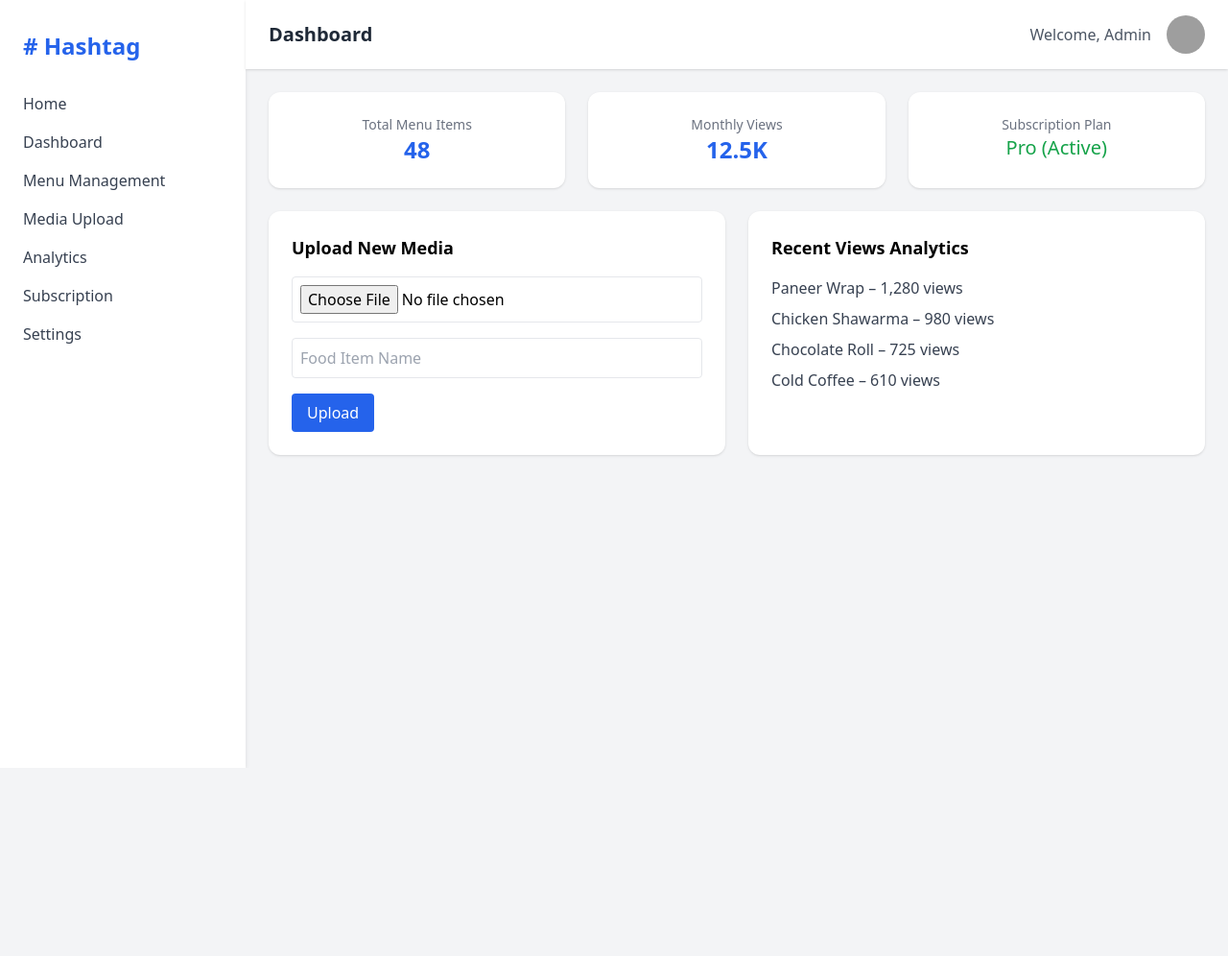
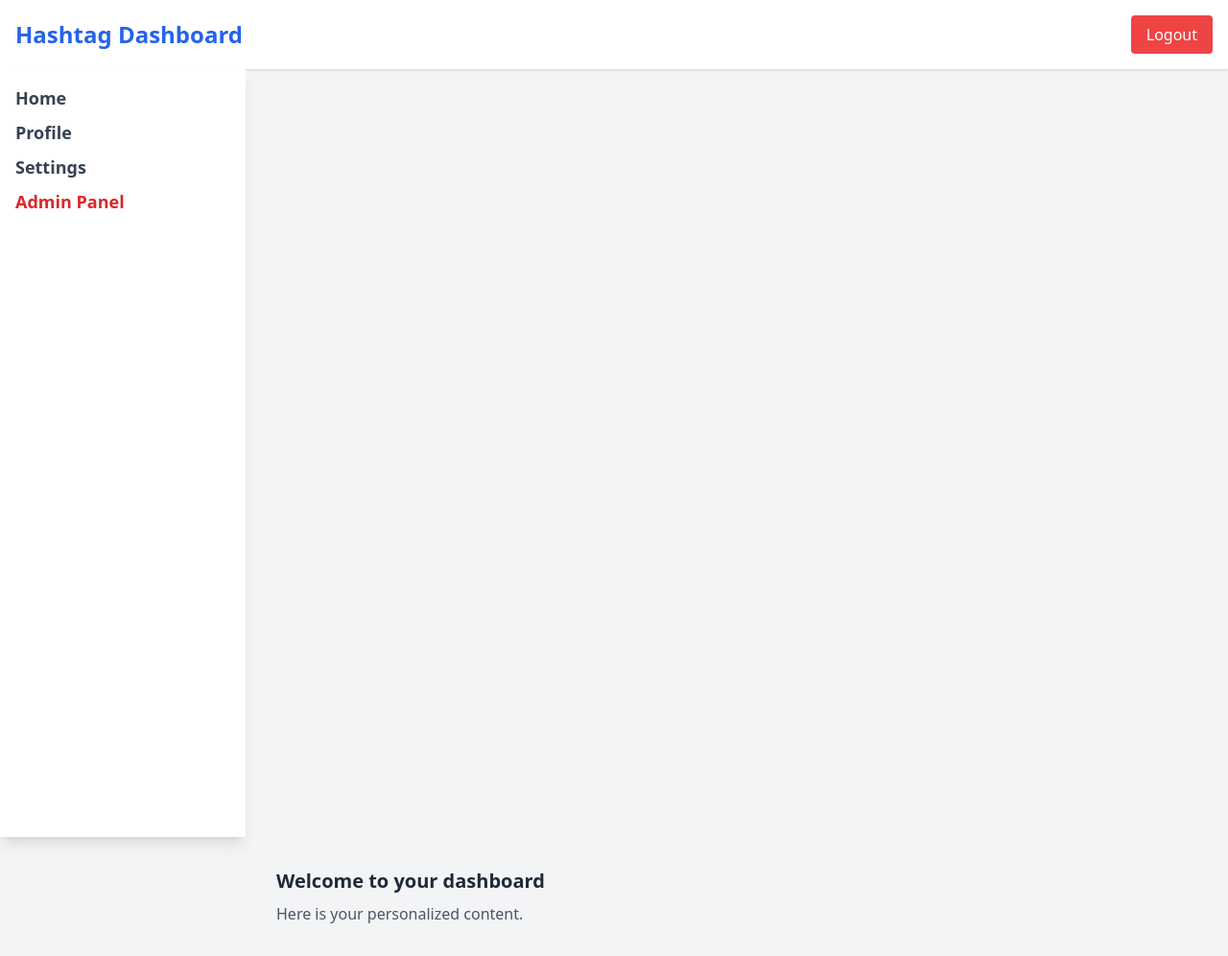
Before and after one commit to Jyotishka27/Hashtag, a plain HTML site: page dashboard.html in a window 1280 px wide. Shown: the whole page at 96% size. Before the commit the page ends 800 px from the top, so only its background shows below. Drawn offline with nearby package versions, Linux system fonts and the light colour scheme; sample sign-in values are in the browser's storage; grey boxes are pictures that could not be loaded.

Commit message:
Update dashboard.html
Conditionally Render Dashboard Menu

```diff
--- a/dashboard.html
+++ b/dashboard.html
@@ -2,79 +2,53 @@
 <html lang="en">
   <head>
     <meta charset="UTF-8" />
-    <meta name="viewport" content="width=device-width, initial-scale=1.0" />
+    <meta name="viewport" content="width=device-width, initial-scale=1.0"/>
     <title>Hashtag Dashboard</title>
     <script src="https://cdn.tailwindcss.com"></script>
   </head>
-  <body class="bg-gray-100 min-h-screen flex">
+  <body class="bg-gray-100">
+    <!-- Dashboard Header -->
+    <header class="bg-white shadow p-4 flex justify-between items-center">
+      <h1 class="text-2xl font-bold text-blue-600">Hashtag Dashboard</h1>
+      <button onclick="logout()" class="bg-red-500 text-white px-4 py-2 rounded hover:bg-red-600">Logout</button>
+    </header>
 
-    <!-- Sidebar -->
-    <aside class="w-64 bg-white shadow-md px-6 py-8">
-      <h2 class="text-2xl font-bold mb-8 text-blue-600"># Hashtag</h2>
-      <nav class="space-y-4">
-	<a href="index.html" class="block text-gray-700 hover:text-blue-600 font-medium">Home</a>
-        <a href="#" class="block text-gray-700 hover:text-blue-600 font-medium">Dashboard</a>
-        <a href="#" class="block text-gray-700 hover:text-blue-600 font-medium">Menu Management</a>
-        <a href="#" class="block text-gray-700 hover:text-blue-600 font-medium">Media Upload</a>
-        <a href="#" class="block text-gray-700 hover:text-blue-600 font-medium">Analytics</a>
-        <a href="#" class="block text-gray-700 hover:text-blue-600 font-medium">Subscription</a>
-        <a href="#" class="block text-gray-700 hover:text-blue-600 font-medium">Settings</a>
-      </nav>
-    </aside>
+    <!-- Conditionally Rendered Sidebar Menu -->
+    <div id="dashboardMenu" class="hidden md:flex w-64 h-screen bg-white shadow-lg p-4 flex-col">
+      <a href="dashboard.html" class="mb-2 text-lg font-semibold text-gray-700 hover:text-blue-600">Home</a>
+      <a href="profile.html" class="mb-2 text-lg font-semibold text-gray-700 hover:text-blue-600">Profile</a>
+      <a href="settings.html" class="mb-2 text-lg font-semibold text-gray-700 hover:text-blue-600">Settings</a>
+      <a href="admin.html" id="adminLink" class="mb-2 text-lg font-semibold text-red-600 hover:text-red-800 hidden">Admin Panel</a>
+    </div>
 
-    <!-- Main Content -->
-    <div class="flex-1 flex flex-col">
-      <!-- Top Bar -->
-      <header class="bg-white shadow px-6 py-4 flex justify-between items-center">
-        <h1 class="text-xl font-semibold text-gray-800">Dashboard</h1>
-        <div class="flex items-center gap-4">
-          <span class="text-gray-600">Welcome, Admin</span>
-          <img src="https://i.pravatar.cc/40" alt="Avatar" class="w-10 h-10 rounded-full" />
-        </div>
-      </header>
+    <!-- Main Content Area -->
+    <main class="ml-64 p-8">
+      <h2 class="text-xl font-semibold text-gray-800">Welcome to your dashboard</h2>
+      <p class="text-gray-600 mt-2">Here is your personalized content.</p>
+    </main>
 
-      <!-- Dashboard Cards -->
-      <main class="p-6 space-y-6">
-        <!-- Overview Cards -->
-        <div class="grid grid-cols-1 md:grid-cols-3 gap-6">
-          <div class="bg-white p-6 rounded-xl shadow text-center">
-            <h2 class="text-sm text-gray-500">Total Menu Items</h2>
-            <p class="text-2xl font-bold text-blue-600">48</p>
-          </div>
-          <div class="bg-white p-6 rounded-xl shadow text-center">
-            <h2 class="text-sm text-gray-500">Monthly Views</h2>
-            <p class="text-2xl font-bold text-blue-600">12.5K</p>
-          </div>
-          <div class="bg-white p-6 rounded-xl shadow text-center">
-            <h2 class="text-sm text-gray-500">Subscription Plan</h2>
-            <p class="text-xl font-medium text-green-600">Pro (Active)</p>
-          </div>
-        </div>
+    <script>
+      // Simulated login state
+      const isLoggedIn = localStorage.getItem("isLoggedIn");
+      const role = localStorage.getItem("role"); // either 'user' or 'admin'
 
-        <!-- Upload & Analytics -->
-        <div class="grid grid-cols-1 md:grid-cols-2 gap-6">
-          <div class="bg-white p-6 rounded-xl shadow">
-            <h3 class="text-lg font-semibold mb-4">Upload New Media</h3>
-            <form class="space-y-4">
-              <input type="file" class="block w-full border p-2 rounded" />
-              <input type="text" placeholder="Food Item Name" class="block w-full border p-2 rounded" />
-              <button class="bg-blue-600 text-white px-4 py-2 rounded hover:bg-blue-700">
-                Upload
-              </button>
-            </form>
-          </div>
+      if (isLoggedIn === "true") {
+        document.getElementById("dashboardMenu").classList.remove("hidden");
 
-          <div class="bg-white p-6 rounded-xl shadow">
-            <h3 class="text-lg font-semibold mb-4">Recent Views Analytics</h3>
-            <ul class="space-y-2 text-gray-700">
-              <li>Paneer Wrap – 1,280 views</li>
-              <li>Chicken Shawarma – 980 views</li>
-              <li>Chocolate Roll – 725 views</li>
-              <li>Cold Coffee – 610 views</li>
-            </ul>
-          </div>
-        </div>
-      </main>
-    </div>
+        // If admin, show admin link
+        if (role === "admin") {
+          document.getElementById("adminLink").classList.remove("hidden");
+        }
+      } else {
+        // Redirect to login if not logged in
+        window.location.href = "login.html";
+      }
+
+      function logout() {
+        localStorage.removeItem("isLoggedIn");
+        localStorage.removeItem("role");
+        window.location.href = "login.html";
+      }
+    </script>
   </body>
 </html>
```
